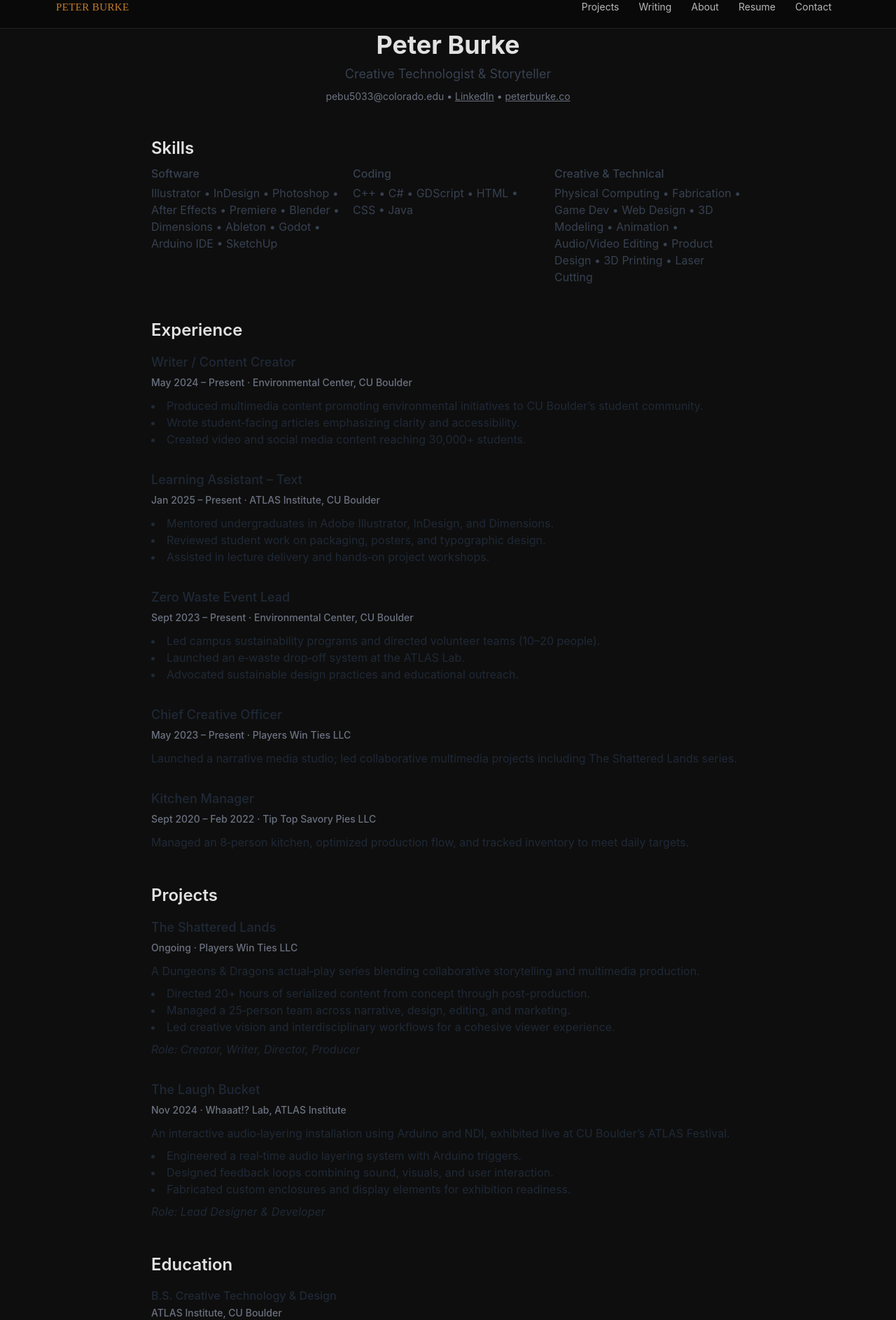
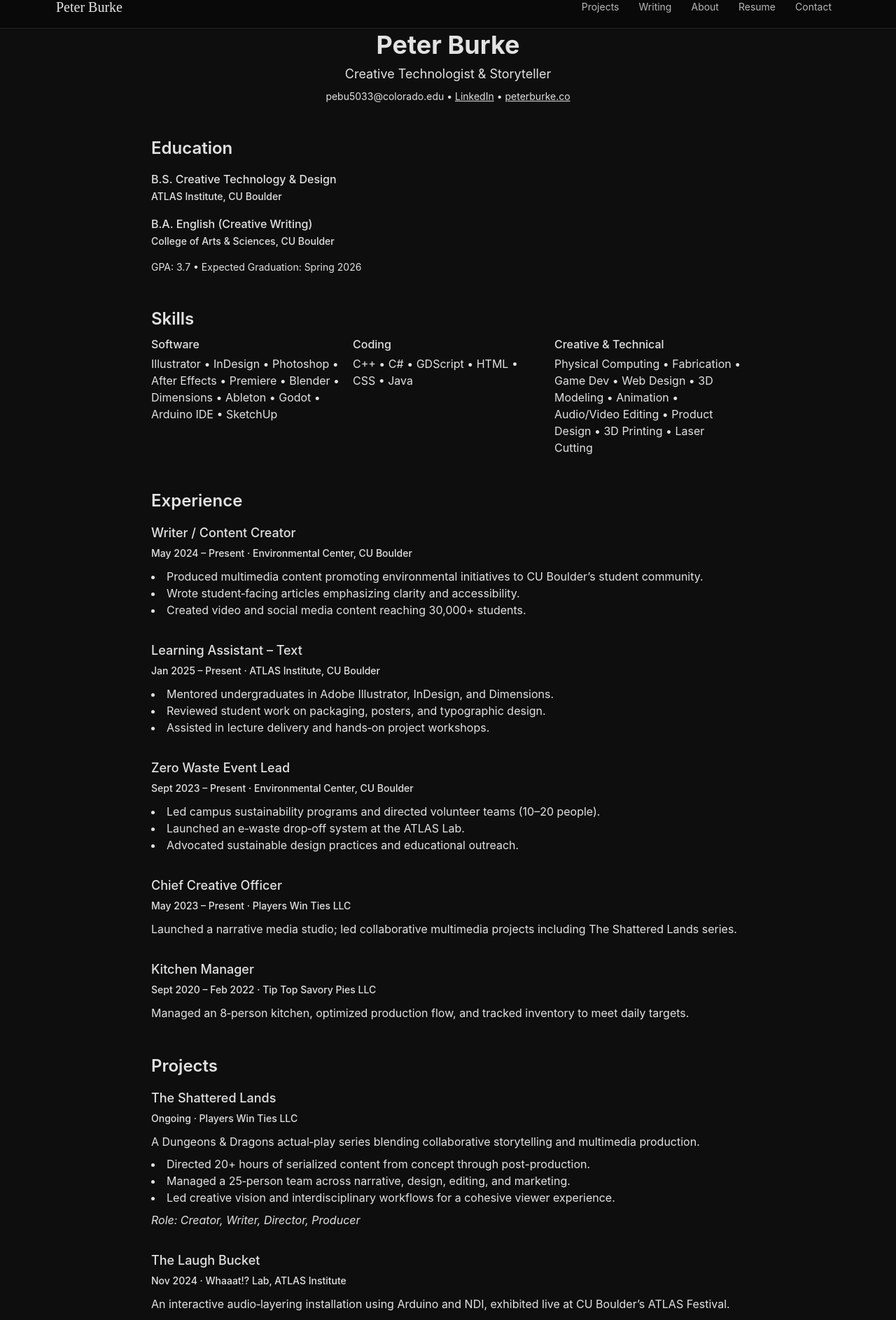
Before and after one commit to Peterb15/Peters-Portfolio, a React (Vite) app: page /resume in a window 1280 px wide. Shown: the part 20-1907 px from the top of the page at 70% size. Built offline with nearby package versions, Linux system fonts and the light colour scheme; a web font is replaced by a local one.

Commit message:
Update some of the styles and worked to relink projects

```diff
--- a/src/components/Header.jsx
+++ b/src/components/Header.jsx
@@ -18,8 +18,8 @@ export default function Header() {
   return (
     <header className="fixed inset-x-0 top-0 z-50 border-b border-white/10 bg-black/30 backdrop-blur supports-[backdrop-filter]:bg-black/30">
       <div className="mx-auto max-w-6xl px-4 py-3 flex items-center justify-between">
-        <Link to="/" className="font-display tracking-wide text-[15px] text-pb-copper">
-          PETER BURKE
+        <Link to="/" className="font-blackletter text-xl   leading-none">
+          Peter Burke
         </Link>
 
         <nav className="hidden md:flex items-center gap-1">
--- a/src/components/Hero.jsx
+++ b/src/components/Hero.jsx
@@ -10,7 +10,7 @@ export default function Hero() {
           initial={{ opacity: 0, y: 12 }}
           animate={{ opacity: 1, y: 0 }}
           transition={{ duration: 0.6 }}
-          className="font-blackletter text-6xl sm:text-7xl md:text-8xl leading-none"
+          className="font-blackletter text-6xl sm:text-7xl md:text-9xl leading-none"
         >
           Peter Burke
         </motion.h1>
@@ -31,7 +31,7 @@ export default function Hero() {
           <a href="#projects" className="px-5 py-3 border border-pb-copper/70 rounded-md hover:shadow-copper transition-shadow">
             View My Work
           </a>
-          <a href="#about" className="px-5 py-3 border border-pb-copper/30 rounded-md hover:border-pb-copper">
+          <a href="#projects" className="px-5 py-3 border border-pb-copper/70 rounded-md hover:shadow-copper transition-shadow">
             About Me
           </a>
         </motion.div>
--- a/src/data/projects.js
+++ b/src/data/projects.js
@@ -1,5 +1,4 @@
 // src/data/projects.js
-/*
 export const projects = [
   {
     id: "laugh-bucket",
@@ -125,4 +124,3 @@ export const projects = [
     ]
   }
 ];
-*/
--- a/src/pages/ResumePage.jsx
+++ b/src/pages/ResumePage.jsx
@@ -7,16 +7,28 @@ export default function ResumePage() {
       {/* Header */}
       <header className="text-center space-y-2">
         <h1 className="text-4xl font-bold">Peter Burke</h1>
-        <p className="text-lg text-gray-700">Creative Technologist & Storyteller</p>
-        <div className="text-sm text-gray-500">
+        <p className="text-lg text-white-700">Creative Technologist & Storyteller</p>
+        <div className="text-sm text-white-500">
           pebu5033@colorado.edu • <a href="https://linkedin.com/in/PeterBurke15" className="underline">LinkedIn</a> • <a href="https://peterburke.co" className="underline">peterburke.co</a>
         </div>
       </header>
-
+      {/* Education */}
+      <section>
+        <h2 className="text-2xl font-semibold mb-4">Education</h2>
+        <div className="space-y-4 text-white-800">
+          <div>
+            <p className="font-medium">B.S. Creative Technology &amp; Design<br /><span className="text-sm text-white-500">ATLAS Institute, CU Boulder</span></p>
+          </div>
+          <div>
+            <p className="font-medium">B.A. English (Creative Writing)<br /><span className="text-sm text-white-500">College of Arts &amp; Sciences, CU Boulder</span></p>
+          </div>
+          <p className="text-sm text-white-500 mt-2">GPA: 3.7 • Expected Graduation: Spring 2026</p>
+        </div>
+      </section>
       {/* Skills */}
       <section>
         <h2 className="text-2xl font-semibold mb-2">Skills</h2>
-        <div className="grid grid-cols-1 sm:grid-cols-3 gap-4 text-gray-700">
+        <div className="grid grid-cols-1 sm:grid-cols-3 gap-4 text-white-700">
           <div>
             <h3 className="font-medium mb-1">Software</h3>
             <p>Illustrator • InDesign • Photoshop • After Effects • Premiere • Blender • Dimensions • Ableton • Godot • Arduino IDE • SketchUp</p>
@@ -35,9 +47,9 @@ export default function ResumePage() {
       {/* Experience */}
       <section>
         <h2 className="text-2xl font-semibold mb-4">Experience</h2>
-        <div className="space-y-8 text-gray-800">
+        <div className="space-y-8 text-white-800">
           <div>
-            <h3 className="text-lg font-medium">Writer / Content Creator<br /><span className="text-sm text-gray-500">May 2024 – Present · Environmental Center, CU Boulder</span></h3>
+            <h3 className="text-lg font-medium">Writer / Content Creator<br /><span className="text-sm text-white-500">May 2024 – Present · Environmental Center, CU Boulder</span></h3>
             <ul className="list-disc list-inside mt-2">
               <li>Produced multimedia content promoting environmental initiatives to CU Boulder’s student community.</li>
               <li>Wrote student‐facing articles emphasizing clarity and accessibility.</li>
@@ -46,7 +58,7 @@ export default function ResumePage() {
           </div>
 
           <div>
-            <h3 className="text-lg font-medium">Learning Assistant – Text<br /><span className="text-sm text-gray-500">Jan 2025 – Present · ATLAS Institute, CU Boulder</span></h3>
+            <h3 className="text-lg font-medium">Learning Assistant – Text<br /><span className="text-sm text-white-500">Jan 2025 – Present · ATLAS Institute, CU Boulder</span></h3>
             <ul className="list-disc list-inside mt-2">
               <li>Mentored undergraduates in Adobe Illustrator, InDesign, and Dimensions.</li>
               <li>Reviewed student work on packaging, posters, and typographic design.</li>
@@ -55,7 +67,7 @@ export default function ResumePage() {
           </div>
 
           <div>
-            <h3 className="text-lg font-medium">Zero Waste Event Lead<br /><span className="text-sm text-gray-500">Sept 2023 – Present · Environmental Center, CU Boulder</span></h3>
+            <h3 className="text-lg font-medium">Zero Waste Event Lead<br /><span className="text-sm text-white-500">Sept 2023 – Present · Environmental Center, CU Boulder</span></h3>
             <ul className="list-disc list-inside mt-2">
               <li>Led campus sustainability programs and directed volunteer teams (10–20 people).</li>
               <li>Launched an e‑waste drop‑off system at the ATLAS Lab.</li>
@@ -64,12 +76,12 @@ export default function ResumePage() {
           </div>
 
           <div>
-            <h3 className="text-lg font-medium">Chief Creative Officer<br /><span className="text-sm text-gray-500">May 2023 – Present · Players Win Ties LLC</span></h3>
+            <h3 className="text-lg font-medium">Chief Creative Officer<br /><span className="text-sm text-white-500">May 2023 – Present · Players Win Ties LLC</span></h3>
             <p className="mt-2">Launched a narrative media studio; led collaborative multimedia projects including The Shattered Lands series.</p>
           </div>
 
           <div>
-            <h3 className="text-lg font-medium">Kitchen Manager<br /><span className="text-sm text-gray-500">Sept 2020 – Feb 2022 · Tip Top Savory Pies LLC</span></h3>
+            <h3 className="text-lg font-medium">Kitchen Manager<br /><span className="text-sm text-white-500">Sept 2020 – Feb 2022 · Tip Top Savory Pies LLC</span></h3>
             <p className="mt-2">Managed an 8‑person kitchen, optimized production flow, and tracked inventory to meet daily targets.</p>
           </div>
         </div>
@@ -78,9 +90,9 @@ export default function ResumePage() {
       {/* Projects */}
       <section>
         <h2 className="text-2xl font-semibold mb-4">Projects</h2>
-        <div className="space-y-8 text-gray-800">
+        <div className="space-y-8 text-white-800">
           <div>
-            <h3 className="text-lg font-medium">The Shattered Lands<br /><span className="text-sm text-gray-500">Ongoing · Players Win Ties LLC</span></h3>
+            <h3 className="text-lg font-medium">The Shattered Lands<br /><span className="text-sm text-white-500">Ongoing · Players Win Ties LLC</span></h3>
             <p className="mt-2">A Dungeons & Dragons actual‑play series blending collaborative storytelling and multimedia production.</p>
             <ul className="list-disc list-inside mt-2">
               <li>Directed 20+ hours of serialized content from concept through post-production.</li>
@@ -91,7 +103,7 @@ export default function ResumePage() {
           </div>
 
           <div>
-            <h3 className="text-lg font-medium">The Laugh Bucket<br /><span className="text-sm text-gray-500">Nov 2024 · Whaaat!? Lab, ATLAS Institute</span></h3>
+            <h3 className="text-lg font-medium">The Laugh Bucket<br /><span className="text-sm text-white-500">Nov 2024 · Whaaat!? Lab, ATLAS Institute</span></h3>
             <p className="mt-2">An interactive audio‑layering installation using Arduino and NDI, exhibited live at CU Boulder’s ATLAS Festival.</p>
             <ul className="list-disc list-inside mt-2">
               <li>Engineered a real‑time audio layering system with Arduino triggers.</li>
@@ -103,19 +115,7 @@ export default function ResumePage() {
         </div>
       </section>
 
-      {/* Education */}
-      <section>
-        <h2 className="text-2xl font-semibold mb-4">Education</h2>
-        <div className="space-y-4 text-gray-800">
-          <div>
-            <p className="font-medium">B.S. Creative Technology &amp; Design<br /><span className="text-sm text-gray-500">ATLAS Institute, CU Boulder</span></p>
-          </div>
-          <div>
-            <p className="font-medium">B.A. English (Creative Writing)<br /><span className="text-sm text-gray-500">College of Arts &amp; Sciences, CU Boulder</span></p>
-          </div>
-          <p className="text-sm text-gray-500 mt-2">GPA: 3.7 • Expected Graduation: Spring 2026</p>
-        </div>
-      </section>
+
     </section>
   );
 }
```
